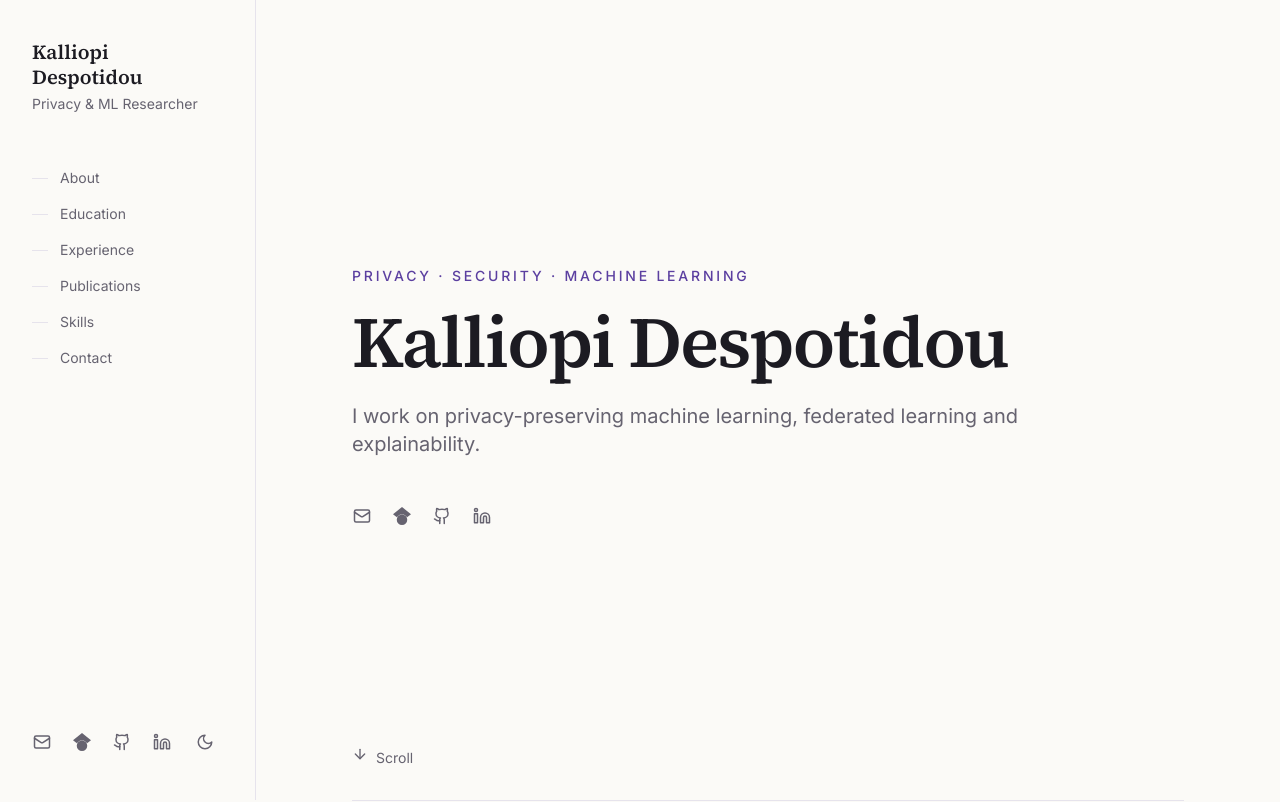
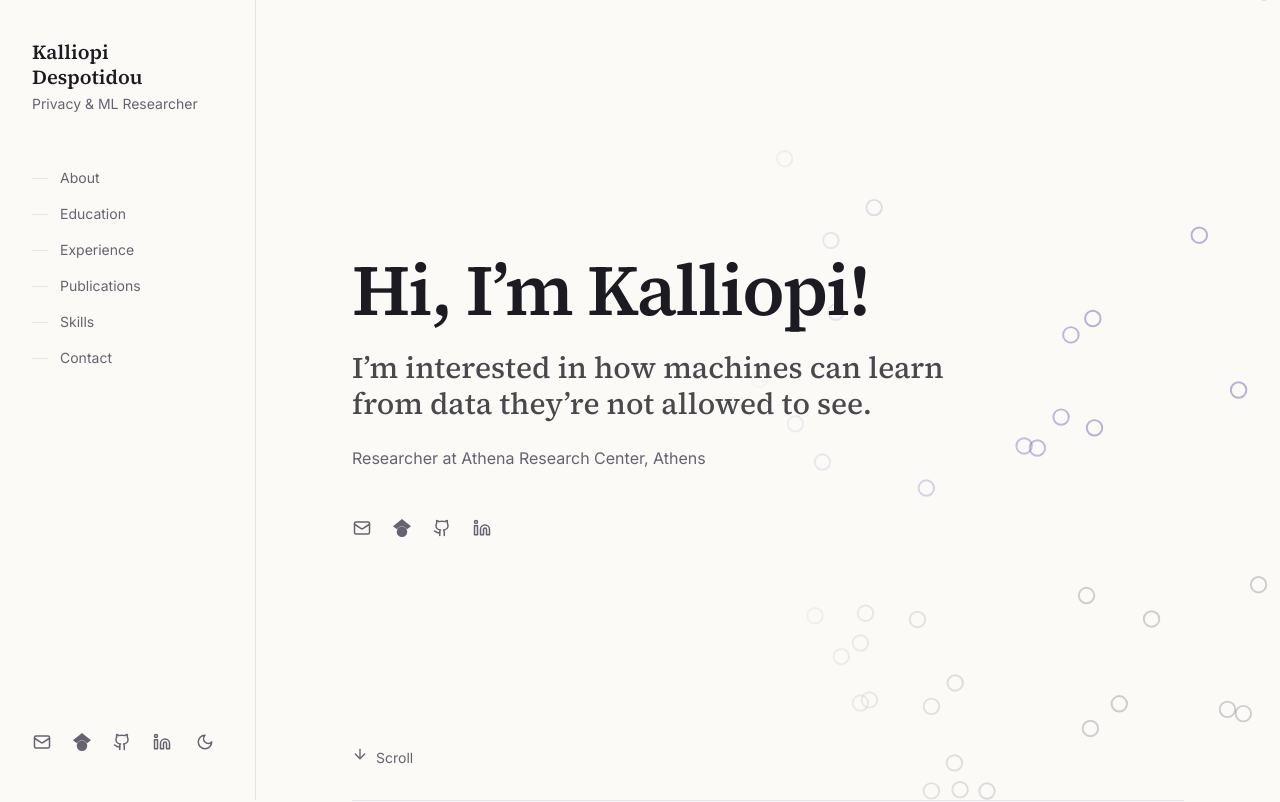
Before and after one commit to Kallistina/Kallistina.github.io, a React (Create React App) app: page / in a window 1280 px wide. Shown: the top 802 px of the page. Built offline with nearby package versions, Linux system fonts and the light colour scheme.

Commit message:
landing page

```diff
--- a/src/App.js
+++ b/src/App.js
@@ -77,7 +77,7 @@ function App() {
   return (
     <div className="min-h-screen">
       <Sidebar sections={sections} active={active} isDarkMode={isDarkMode} onToggleTheme={toggleTheme} />
-      <main className="px-5 sm:px-8 lg:ml-64 lg:px-16 xl:px-24">
+      <main className="overflow-x-clip px-5 sm:px-8 lg:ml-64 lg:px-16 xl:px-24">
         <div className="mx-auto max-w-4xl">
           <Hero />
           <About />
--- a/src/components/hero.jsx
+++ b/src/components/hero.jsx
@@ -1,31 +1,30 @@
 import React from "react";
 import { LuArrowDown, LuDownload } from "react-icons/lu";
 import SocialLinks from "./sociallinks";
+import HeroBackground from "./herobackground";
 import { profile } from "../data";
 
 const Hero = () => (
   <section id="top" className="relative flex min-h-[calc(100svh-3.5rem)] flex-col justify-center py-16 lg:min-h-screen">
+    <HeroBackground />
+
     {profile.photo && (
       <img
         src={profile.photo}
         alt={profile.name}
-        className="mb-8 h-28 w-28 rounded-full border border-line object-cover md:h-32 md:w-32"
+        className="relative mb-8 h-28 w-28 rounded-full border border-line object-cover md:h-32 md:w-32"
       />
     )}
 
-    {profile.eyebrow && (
-      <p className="text-sm font-medium uppercase tracking-[0.2em] text-accent">{profile.eyebrow}</p>
-    )}
-
-    <h1 className="mt-5 font-serif text-5xl font-semibold leading-[1.05] tracking-tight text-ink sm:text-6xl md:text-7xl">
-      {profile.name}
+    <h1 className="relative font-serif text-5xl font-semibold leading-[1.05] tracking-tight text-ink sm:text-6xl md:text-7xl">
+      {profile.greeting}
     </h1>
 
-    <p className="mt-6 max-w-2xl text-lg leading-relaxed text-muted md:text-xl">
-      {profile.tagline}
-    </p>
+    <p className="relative mt-6 max-w-2xl text-balance font-serif text-2xl leading-snug text-ink/80 md:text-3xl">{profile.tagline}</p>
 
-    <div className="mt-10 flex flex-wrap items-center gap-3">
+    {profile.affiliation && <p className="relative mt-6 text-base text-muted">{profile.affiliation}</p>}
+
+    <div className="relative mt-10 flex flex-wrap items-center gap-3">
       {profile.cv && (
         <a
           href={profile.cv}
--- /dev/null
+++ b/src/components/herobackground.jsx
@@ -0,0 +1,58 @@
+import React from "react";
+
+// Decorative background for the landing page: hollow points ("data the model can't see")
+// split into two groups by a learned decision boundary that draws itself in.
+
+const W = 600;
+const H = 600;
+
+// Small seeded random generator so the picture is the same on every visit.
+const random = (seed) => () => {
+  seed = (seed + 0x6d2b79f5) | 0;
+  let t = Math.imul(seed ^ (seed >>> 15), 1 | seed);
+  t = (t + Math.imul(t ^ (t >>> 7), 61 | t)) ^ t;
+  return ((t ^ (t >>> 14)) >>> 0) / 4294967296;
+};
+
+const boundary = (x) => 0.5 + 0.17 * Math.sin(2.4 * x + 0.5);
+
+const points = (() => {
+  const rand = random(7);
+  const result = [];
+  while (result.length < 80) {
+    const x = rand();
+    const y = rand();
+    const d = y - boundary(x);
+    if (Math.abs(d) < 0.05) continue; // keep a clear margin around the boundary
+    result.push({ x: x * W, y: y * H, above: d < 0 });
+  }
+  return result;
+})();
+
+const curve = Array.from({ length: 61 }, (_, i) => {
+  const x = i / 60;
+  return `${i === 0 ? "M" : "L"}${(x * W).toFixed(1)},${(boundary(x) * H).toFixed(1)}`;
+}).join(" ");
+
+const HeroBackground = () => (
+  <div
+    aria-hidden="true"
+    className="pointer-events-none absolute inset-y-0 left-0 hidden [mask-image:linear-gradient(to_right,transparent_40%,black_80%)] md:-right-8 md:block lg:-right-16 xl:-right-24"
+  >
+    <svg viewBox={`0 0 ${W} ${H}`} preserveAspectRatio="xMaxYMid slice" className="h-full w-full">
+      {points.map((p, i) => (
+        <circle
+          key={i}
+          cx={p.x}
+          cy={p.y}
+          r="5"
+          className={`fill-none ${p.above ? "stroke-accent/40" : "stroke-muted/30"}`}
+          strokeWidth="1.25"
+        />
+      ))}
+      <path d={curve} pathLength="1" className="hero-boundary fill-none stroke-accent/60" strokeWidth="1.5" />
+    </svg>
+  </div>
+);
+
+export default HeroBackground;
--- a/src/data.js
+++ b/src/data.js
@@ -5,10 +5,10 @@ export const profile = {
   name: "Kalliopi Despotidou",
   shortName: "Kalliopi",
   role: "Privacy & ML Researcher",
-  // Small line shown above your name on the landing page.
-  eyebrow: "Privacy · Security · Machine Learning",
-  tagline:
-    "I work on privacy-preserving machine learning, federated learning and explainability.",
+  // Landing page: big greeting, one sentence about you, and where you are now.
+  greeting: "Hi, I’m Kalliopi!",
+  tagline: "I’m interested in how machines can learn from data they’re not allowed to see.",
+  affiliation: "Researcher at Athena Research Center, Athens",
   location: "Athens, Greece",
   email: "kdespotidou@di.uoa.gr",
   // Put your CV at public/cv.pdf and set this to "/cv.pdf" to show the "Download CV" buttons.
--- a/src/index.css
+++ b/src/index.css
@@ -41,8 +41,25 @@ section[id] {
   }
 }
 
+.hero-boundary {
+  stroke-dasharray: 1;
+  stroke-dashoffset: 1;
+  animation: draw-boundary 2.4s 0.4s ease-out forwards;
+}
+
+@keyframes draw-boundary {
+  to {
+    stroke-dashoffset: 0;
+  }
+}
+
 @media (prefers-reduced-motion: reduce) {
   html {
     scroll-behavior: auto;
   }
+
+  .hero-boundary {
+    animation: none;
+    stroke-dashoffset: 0;
+  }
 }
```
